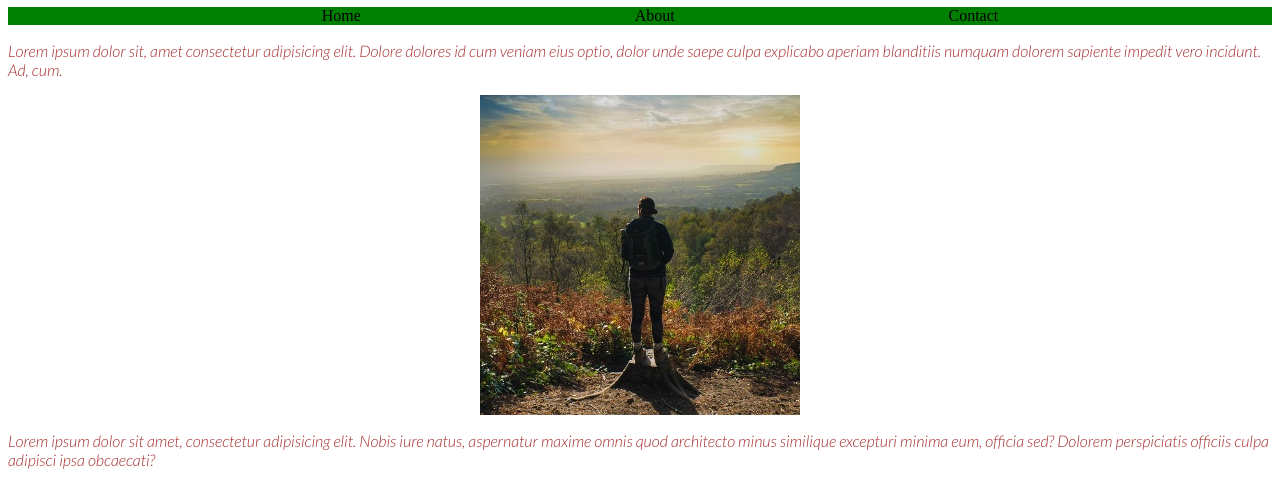
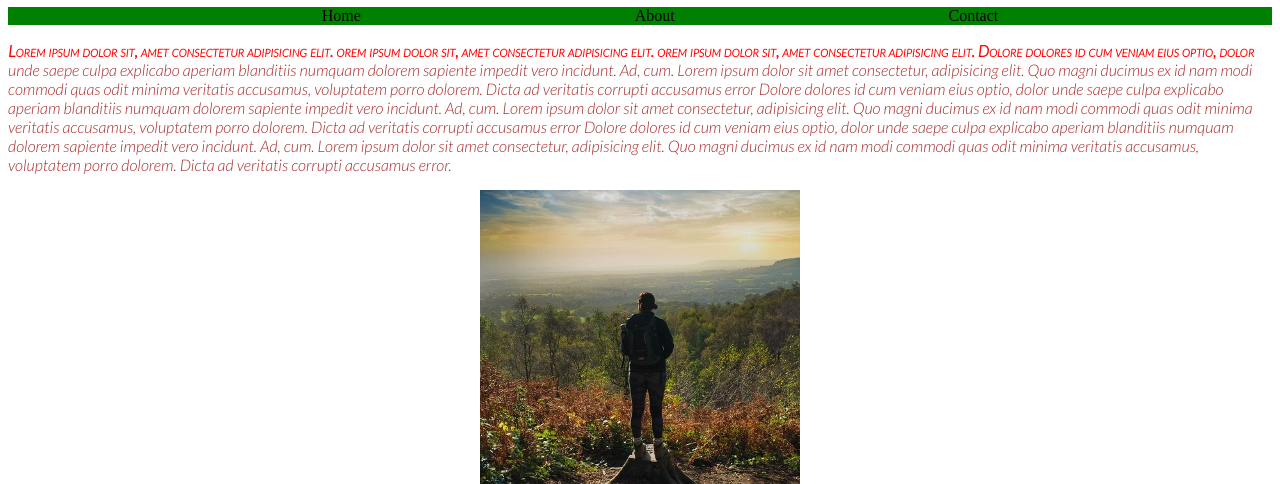
Before and after one commit to Alan-day/html-css-repository, a plain HTML site: page index.html in a window 1280 px wide. Shown: the part 73-557 px from the top of the page. Drawn offline with Linux system fonts and the light colour scheme; a web font is replaced by a local one.

Commit message:
added more text and changed footer size

```diff
--- a/index.html
+++ b/index.html
@@ -17,15 +17,27 @@
     </ul>
 
    </nav>
-    <p>Lorem ipsum dolor sit, amet consectetur adipisicing elit. Dolore dolores id cum veniam eius optio, dolor unde saepe culpa explicabo aperiam blanditiis numquam dolorem sapiente impedit vero incidunt. Ad, cum.</p>
+    <p>Lorem ipsum dolor sit, amet consectetur adipisicing elit.
+        orem ipsum dolor sit, amet consectetur adipisicing elit.
+        orem ipsum dolor sit, amet consectetur adipisicing elit.
+        Dolore dolores id cum veniam eius optio, dolor unde saepe culpa explicabo aperiam blanditiis numquam dolorem sapiente impedit vero incidunt. Ad, cum. Lorem ipsum dolor sit amet consectetur, adipisicing elit. Quo magni ducimus ex id nam modi commodi quas odit minima veritatis accusamus, voluptatem porro dolorem. Dicta ad veritatis corrupti accusamus error
+        Dolore dolores id cum veniam eius optio, dolor unde saepe culpa explicabo aperiam blanditiis numquam dolorem sapiente impedit vero incidunt. Ad, cum. Lorem ipsum dolor sit amet consectetur, adipisicing elit. Quo magni ducimus ex id nam modi commodi quas odit minima veritatis accusamus, voluptatem porro dolorem. Dicta ad veritatis corrupti accusamus error
+        Dolore dolores id cum veniam eius optio, dolor unde saepe culpa explicabo aperiam blanditiis numquam dolorem sapiente impedit vero incidunt. Ad, cum. Lorem ipsum dolor sit amet consectetur, adipisicing elit. Quo magni ducimus ex id nam modi commodi quas odit minima veritatis accusamus, voluptatem porro dolorem. Dicta ad veritatis corrupti accusamus error.</p>
    <div><img src="pictures/imagemeta-apiv2.jpg"></div>
 
     <body>
 <p>
+    orem ipsum dolor sit, amet consectetur adipisicing elit.
+        Dolore dolores id cum veniam eius optio, dolor unde saepe culpa explicabo aperiam blanditiis numquam dolorem sapiente impedit vero incidunt. Ad, cum. Lorem ipsum dolor sit amet consectetur, adipisicing elit. Quo magni ducimus ex id nam modi commodi quas odit minima veritatis accusamus, voluptatem porro dolorem. Dicta ad veritatis corrupti accusamus error
+        orem ipsum dolor sit, amet consectetur adipisicing elit.
+        Dolore dolores id cum veniam eius optio, dolor unde saepe culpa explicabo aperiam blanditiis numquam dolorem sapiente impedit vero incidunt. Ad, cum. Lorem ipsum dolor sit amet consectetur, adipisicing elit. Quo magni ducimus ex id nam modi commodi quas odit minima veritatis accusamus, voluptatem porro dolorem. Dicta ad veritatis corrupti accusamus error
+        orem ipsum dolor sit, amet consectetur adipisicing elit.
+        Dolore dolores id cum veniam eius optio, dolor unde saepe culpa explicabo aperiam blanditiis numquam dolorem sapiente impedit vero incidunt. Ad, cum. Lorem ipsum dolor sit amet consectetur, adipisicing elit. Quo magni ducimus ex id nam modi commodi quas odit minima veritatis accusamus, voluptatem porro dolorem. Dicta ad veritatis corrupti accusamus error
     Lorem ipsum dolor sit amet, consectetur adipisicing elit. Nobis iure natus, aspernatur maxime omnis quod architecto minus similique excepturi minima eum, officia sed? Dolorem perspiciatis officiis culpa adipisci ipsa obcaecati?
 </p>
     </body>
     <footer>
     <h1>Find us on instagram @hikeup</h1>
+
     </footer>
     </html>
--- a/styles.css
+++ b/styles.css
@@ -38,7 +38,7 @@ ul {
 }
 
 footer {
-
+    font-size: 10px;
     background-color: bisque;
 }
 
@@ -46,3 +46,9 @@ div{
     display: flex;
     justify-content: center;
 }
+
+p::first-line {
+    color: #ff0000;
+    font-variant: small-caps;
+    font-weight: bold;
+  }
```
